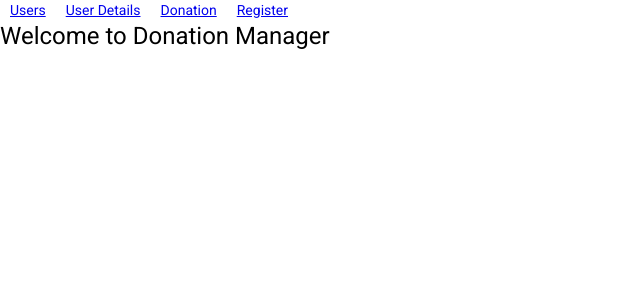
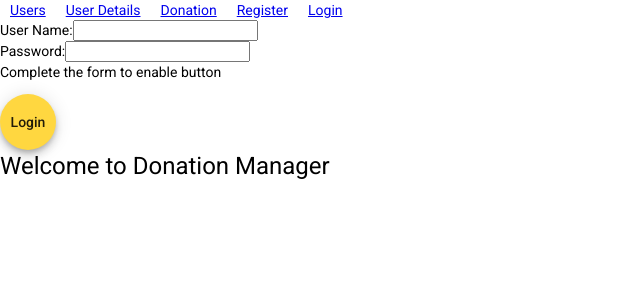
Before and after one commit to TimmyJ2002/msg_angular_demo, an Angular app: page /login in a window 1280 px wide. Before the commit this address led to /users. Shown: the top 300 px of the page, without its empty margins (0-640 px from the left). Built offline with nearby package versions, Linux system fonts and the light colour scheme; no server answers.

Commit message:
login implementation - request vs response

```diff
--- a/src/app/app-routing.module.ts
+++ b/src/app/app-routing.module.ts
@@ -5,10 +5,13 @@ import {UserListComponent} from "./user/components/user-list/user-list.component
 import {UserDetailsComponent} from "./user/components/user-details/user-details.component";
 import {DonationListComponent} from "./donation/components/donation-list/donation-list.component";
 import {DonationDetailComponent} from "./donation/components/donation-details/donation-detail.component";
+import {UserLoginComponent} from "./login/components/user-login.component";
 
 const routes: Routes = [
+    { path: 'login', component: UserLoginComponent},
     { path: '', redirectTo: 'users', pathMatch: 'full'},
-    { path: '**', redirectTo: 'users', pathMatch: 'full'}
+    { path: '**', redirectTo: 'users', pathMatch: 'full'},
+
 ];
 
 @NgModule({
--- a/src/app/app.component.html
+++ b/src/app/app.component.html
@@ -3,6 +3,7 @@
   <a [routerLink]="['/users', 1]" routerLinkActive="active" ariaCurrentWhenActive="page">User Details</a>
   <a  routerLink="/donations" routerLinkActive="active" ariaCurrentWhenActive="page">Donation</a>
   <a routerLink="/register" routerLinkActive="active" ariaCurrentWhenActive="page">Register</a>
+  <a routerLink="/login" routerLinkActive="active" ariaCurrentWhenActive="page">Login</a>
 </nav>
 <router-outlet></router-outlet>
 
--- /dev/null
+++ b/src/app/login/components/user-login.component.html
@@ -0,0 +1,20 @@
+<!--<label for="name">Name:</label>
+<input id="name" type="text" [formControl]="firstName">
+<p>Value {{firstName.value}}</p>-->
+
+<form [formGroup]="loginForm" (ngSubmit)="onLogin()">
+  <div>
+    <label for="username">User Name:</label>
+    <input id="username" type="text" formControlName="username">
+  </div>
+
+  <div>
+    <label for="password">Password:</label>
+    <input id="password" type="password" formControlName="password">
+  </div>
+
+
+
+  <p>Complete the form to enable button</p>
+  <button type="submit"  mat-fab aria-label="Example icon button with a bookmark icon">Login</button>
+</form>
--- /dev/null
+++ b/src/app/login/components/user-login.component.ts
@@ -0,0 +1,34 @@
+import { Component, OnInit } from '@angular/core';
+import {FormBuilder, Validators} from "@angular/forms";
+import {LoginRequest} from "../models/loginRequest";
+import {LoginService} from "../services/login.service";
+
+@Component({
+  selector: 'app-user-login',
+  templateUrl: './user-login.component.html',
+  styleUrls: ['./user-login.component.css']
+})
+export class UserLoginComponent implements OnInit {
+  loginForm = this.fb.group({
+    username: [''/*, Validators.required*/],
+    password: [''/*, Validators.required*/]
+  });
+
+  constructor(private fb: FormBuilder,
+              private loginService: LoginService) { }
+
+  ngOnInit(): void {
+  }
+
+  onLogin() {
+    const password = this.loginForm.get('password')?.value;
+    const username = this.loginForm.get('username')?.value;
+    console.log(username);
+    console.log(password);
+
+    const loginRequest = new LoginRequest(username, password);
+
+    this.loginService.login(loginRequest).subscribe((data) => console.log(data));
+
+  }
+}
--- /dev/null
+++ b/src/app/login/models/loginRequest.ts
@@ -0,0 +1,8 @@
+export class LoginRequest {
+
+  constructor(
+    public username: string,
+    public password: string
+  ) {
+  }
+}
--- /dev/null
+++ b/src/app/login/models/loginResponse.ts
@@ -0,0 +1,10 @@
+export class LoginResponse{
+  constructor(
+    public token: string,
+    public id: number,
+    public username: string,
+    public email: string,
+    public roles: string
+  ) {
+  }
+}
--- /dev/null
+++ b/src/app/login/services/login.service.ts
@@ -0,0 +1,24 @@
+import { Injectable } from '@angular/core';
+import {BehaviorSubject} from "rxjs";
+import {HttpClient} from "@angular/common/http";
+import {LoginRequest} from "../models/loginRequest";
+import {LoginResponse} from "../models/loginResponse";
+
+@Injectable({
+  providedIn: 'root'
+})
+export class LoginService {
+
+  url: string  = "http://localhost:8080/auth/login";
+
+
+
+  constructor(
+    private http: HttpClient
+  ) { }
+
+  login(loginRequest: LoginRequest){
+    console.log(loginRequest);
+    return this.http.post<LoginResponse>(this.url, loginRequest);
+  }
+}
```
Also changed, not shown: src/app/app.module.ts (+14 -4 lines), src/app/login/login.module.ts (added, +27 -0 lines), src/app/login/components/user-login.component.css (added), 2 other files (tests, documents, lock files or other folders).
